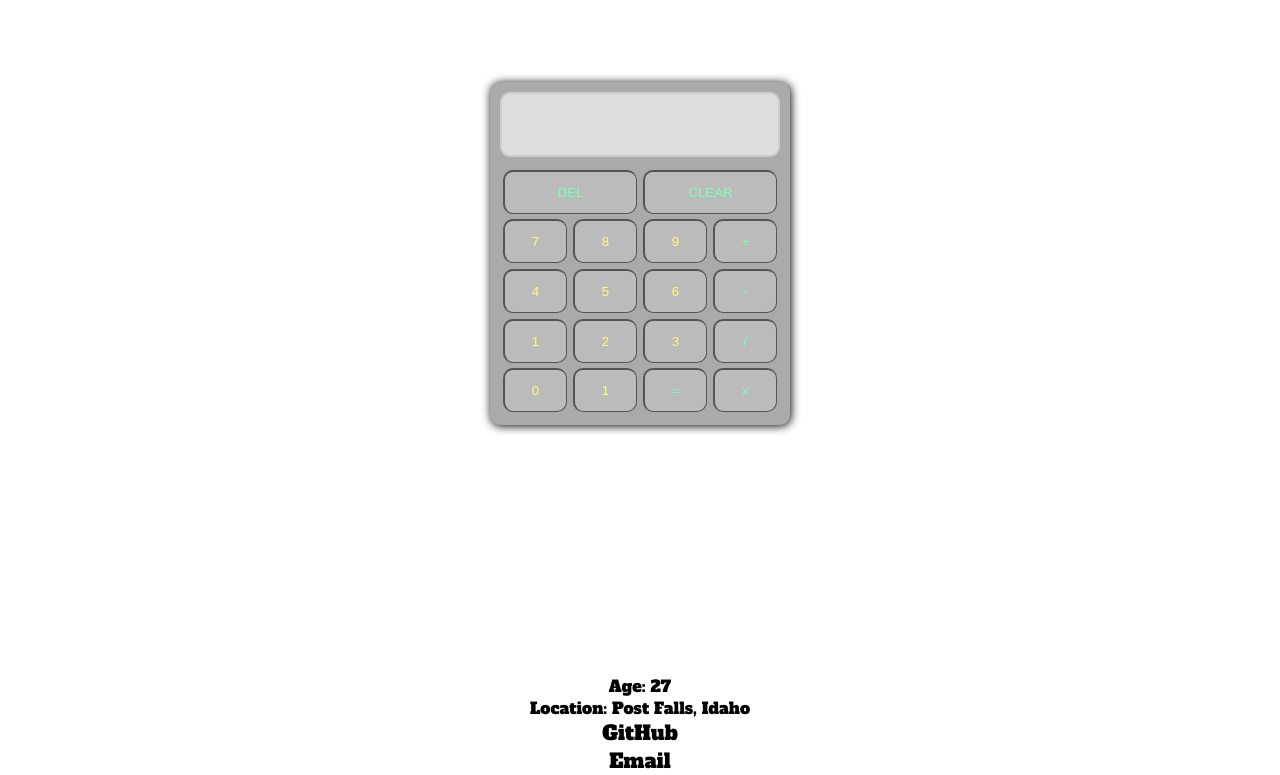
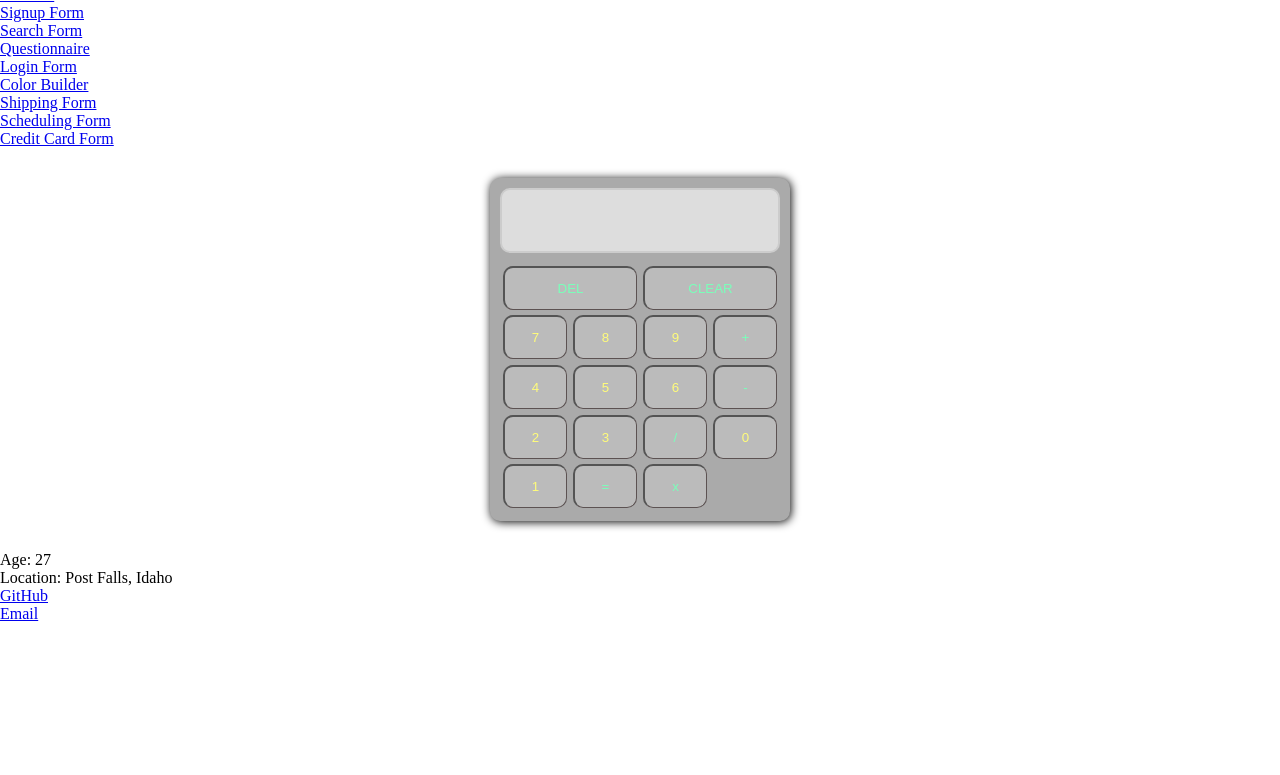
Before and after one commit to justinbrowne/justinbrowne.github.io, a plain HTML site: page calculator.html in a window 1280 px wide. Shown: the part 168-943 px from the top of the page. After the commit the page ends 800 px from the top, so only its background shows below. Drawn offline with Linux system fonts and the light colour scheme; files that its build step writes are made by us from their sources; a web font is replaced by a local one.

Commit message:
Update calculator.html

```diff
--- a/calculator.html
+++ b/calculator.html
@@ -4,9 +4,8 @@
 <head>
   <meta charset="utf-8">
   <title>Learn Modern Developer Portfolio</title>
-  <link rel="stylesheet" href="css/style.css">
-  <link href="https://fonts.googleapis.com/css?family=Bungee+Inline|Bungee+Shade|Alfa+Slab+One" rel="stylesheet">
-</head>
+  <link rel="stylesheet" href="calculator.css">
+  <link href="https://fonts.googleapis.com/css?family=Bungee+Inline|Bungee+Shade|Alfa+Slab+One" rel="stylesheet"> </head>
 
 <body>
   <header id="main-header">
@@ -39,48 +38,38 @@
       </li>
     </ul>
   </nav>
-
   <div class="container">
     <div class="content">
-
       <link rel="stylesheet" href="css/calculator.css">
-          <div class="calculator">
-          <input class="text">
+      <div class="calculator"> <input id="Calculator-Text" class="text">
         <div class="btns">
+          <div class="row"> <button class="w50 grey spcl" type="button" id="Del">DEL</button> <button class="w50 grey spcl" type="button" id="Clear">CLEAR</button>            </div>
+          <div class="row"> <button class="w25 grey" type="button" onclick="displayText(event)">7</button>
+            <button class="w25 grey" type="button"
+              onclick="displayText(event)">8</button> <button class="w25 grey" type="button" onclick="displayText(event)">9</button>
+              <button class="spcl w25 grey"
+                type="button" onclick="displayText(event)">+</button>
+          </div>
+          <div class="row"> <button class="w25 grey" type="button" onclick="displayText(event)">4</button>
+            <button class="w25 grey" type="button"
+              onclick="displayText(event)">5</button> <button class="w25 grey" type="button" onclick="displayText(event)">6</button>
+              <button class="spcl w25 grey"
+                type="button" onclick="displayText(event)">-</button>
+          </div>
+          <div class="row"><button class="w25 grey" type="button" onclick="displayText(event)">2</button>
+            <button class="w25 grey" type="button"
+              onclick="displayText(event)">3</button> <button class="spcl w25 grey" type="button" onclick="displayText(event)">/</button> </div>
           <div class="row">
-          <button class="w50 grey spcl" type="button">DEL</button>
-          <button class="w50 grey spcl" type="button">CLEAR</button>
-          </div>
-          <div class="row">
-          <button class="w25 grey" type="button">7</button>
-          <button class="w25 grey" type="button">8</button>
-          <button class="w25 grey" type="button">9</button>
-          <button class="spcl w25 grey" type="button">+</button>
-          </div>
-          <div class="row">
-          <button class="w25 grey" type="button">4</button>
-          <button class="w25 grey" type="button">5</button>
-          <button class="w25 grey" type="button">6</button>
-          <button class="spcl w25 grey" type="button">-</button>
-          </div>
-          <div class="row">
-          <button class="w25 grey" type="button">1</button>
-          <button class="w25 grey" type="button">2</button>
-          <button class="w25 grey" type="button">3</button>
-          <button class="spcl w25 grey" type="button">/</button>
-          </div>
-          <div class="row">
-          <button class="w25 grey" type="button">0</button>
-          <button class="w25 grey" type="button">1</button>
-          <button class="spcl w25 grey" type="button">=</button>
-          <button class="spcl w25 grey" type="button">x</button>
-
+          <button class="w25 grey" type="button" onclick="displayText(event)">0</button>
+            <button class="w25 grey" type="button"
+              onclick="displayText(event)">1</button> <button class="spcl w25 grey" type="button" id="Equals">=</button>
+              <button class="spcl w25 grey" type="button"
+                onclick="displayText(event)">x</button>
           </div>
         </div>
       </div>
     </div>
   </div>
-
   <footer>
     <div class="footer">
       <p>Age: 27</p>
@@ -89,6 +78,7 @@
       <p><a href="mailto=justinbrowne@live.com">Email</a></p>
     </div>
   </footer>
+  <script src="calculator.js"></script>
 </body>
 
 </html>
```
Lines whose indentation alone changed are shown as unchanged.
